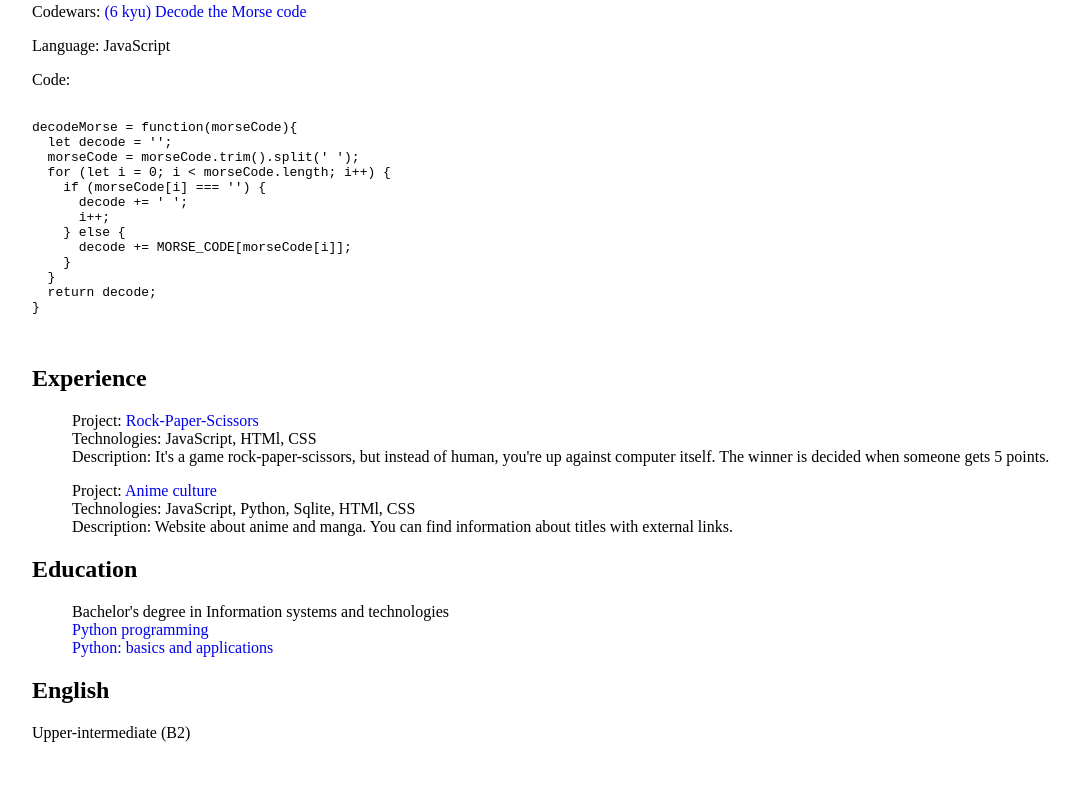
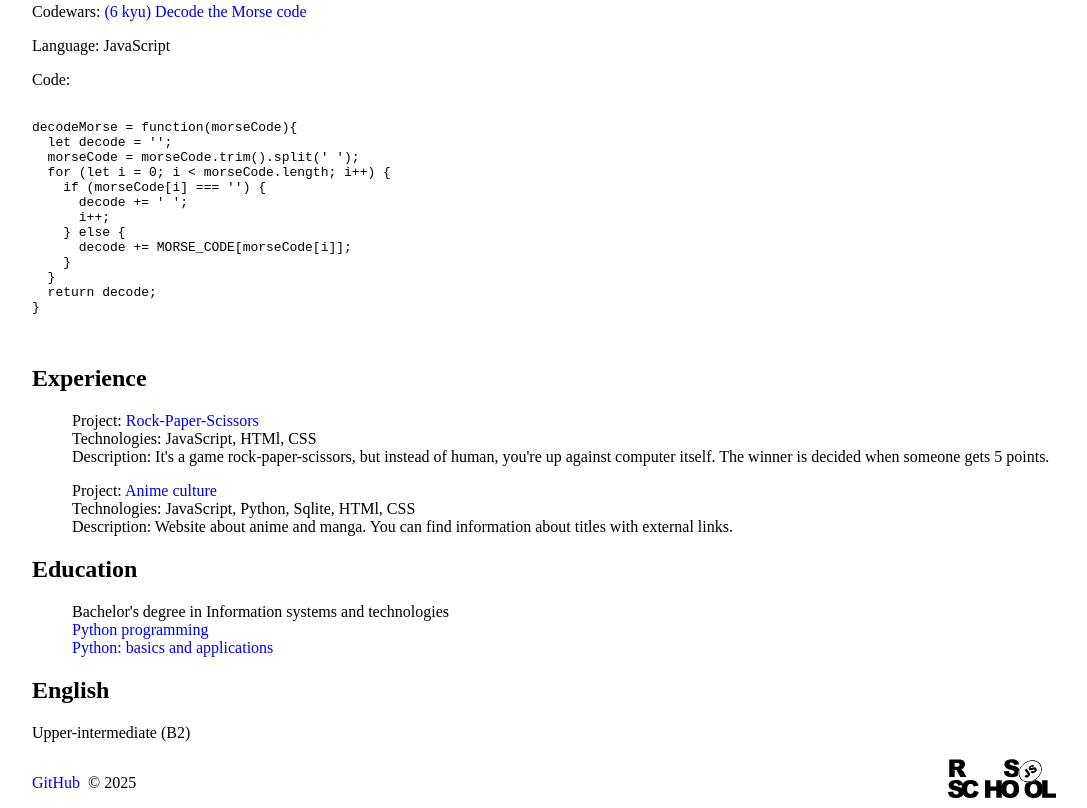
Before and after one commit to Bauyrsaq/rsschool-cv, a plain HTML site: page index.html in a window 1280 px wide. Shown: the part 534-1342 px from the top of the page, without its empty margins (96-1183 px from the left). Before the commit the page ends 1292 px from the top, so only its background shows below. Drawn offline with Linux system fonts and the light colour scheme.

Commit message:
feat: add footer

```diff
--- a/index.html
+++ b/index.html
@@ -102,5 +102,18 @@ decodeMorse = function(morseCode){
       </section>
     </div>
   </main>
+
+  <footer class="footer">
+    <div class="container container-footer">
+      <div class="author">
+        <p><a href="https://github.com/Bauyrsaq" target="_blank">GitHub</a></p>
+        <p>© 2025</p>
+      </div>
+
+      <div>
+        <a href="https://rs.school/courses/javascript-ru" target="_blank"><img src="./img/rs-school-logo.svg" alt="RS School logo" height="40"></a>
+      </div>
+    </div>
+  </footer>
 </body>
 </html>
--- a/style.css
+++ b/style.css
@@ -36,3 +36,13 @@ a {
 h1 {
   text-align: center;
 }
+
+.container-footer {
+  display: flex;
+  justify-content: space-between;
+}
+
+.container-footer .author {
+  display: flex;
+  gap: 0.5rem;
+}
```
Also changed, not shown: img/rs-school-logo.svg (added).
